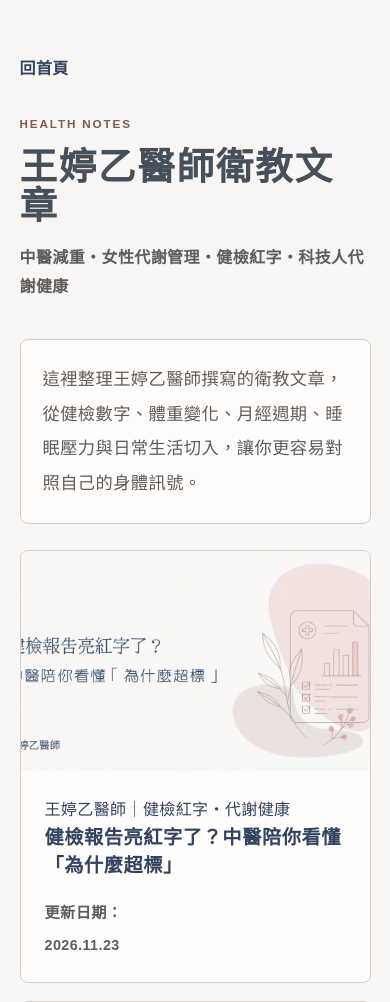
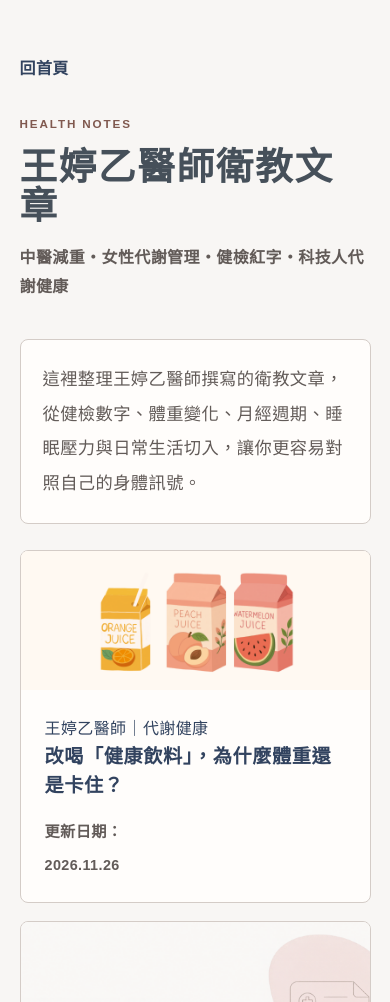
Before and after one commit to cheer3366/wang-tingyi-tcm, a Jekyll site: the page built from articles/index.html, in a window 390 px wide. Shown: the top 1002 px of the page. Built offline with Jekyll 4.4.1, drawn with Linux system fonts in a browser that asks for light colours; grey boxes are pictures that could not be loaded.

Commit message:
Add the approved healthy-looking drinks education article (#5)
* Add the approved healthy-looking drinks education article.

Publish the week-2 metabolic health piece with its square cover, and keep that cover fully visible on the article page and in the lists without changing how other covers are cropped.

Co-authored-by: cheer3366 <cheer3366@users.noreply.github.com>

* Replace the drinks article cover with the approved wide banner.

Show the 1600×640 illustration at the article text width, and keep the cartons fully visible on its list card without changing how other covers are cropped.

Co-authored-by: cheer3366 <cheer3366@users.noreply.github.com>

---------

Co-authored-by: Cursor Agent <cursoragent@cursor.com>
Co-authored-by: cheer3366 <cheer3366@users.noreply.github.com>

```diff
--- a/_layouts/article.html
+++ b/_layouts/article.html
@@ -28,6 +28,7 @@ body.editorial-article {background:#f6f3ed;color:#34453e;font-family:"Noto Sans
 .editorial-article .article-date{display:inline-block;font-size:13px;font-weight:400;color:#667066;margin:0;}
 .editorial-article .article-cover{background:#eee5d7;border-radius:18px;margin-bottom:36px;border:1px solid #e6dfd3;}
 .editorial-article .article-cover img{width:100%;max-height:540px;object-fit:contain;}
+.editorial-article .article-content > .article-cover{margin-top:0;}
 .editorial-article .reading-layout{display:grid;grid-template-columns:190px minmax(0,1fr);gap:40px;align-items:start;}
 .editorial-article .reading-nav{position:sticky;top:28px;padding-top:20px;border-top:2px solid #456652;font-size:14px;}
 .editorial-article .reading-nav p{font-size:12px;letter-spacing:.12em;color:#80574b;margin-bottom:14px;}
@@ -76,12 +77,14 @@ body.editorial-article {background:#f6f3ed;color:#34453e;font-family:"Noto Sans
 {% assign updated = page.date_modified | default: page.date %}
 {% if updated %}<p class="article-date">更新日期：<time datetime="{{ updated | date: '%Y-%m-%d' }}">{{ updated | date: '%Y.%m.%d' }}</time></p>{% endif %}
 </header>
+{% unless page.cover contains 'healthy-looking-drinks.png' %}
 {% if page.cover %}
 <figure class="article-cover"><img src="{% if page.cover contains '://' %}{{ page.cover }}{% elsif page.cover contains site.baseurl %}{{ page.cover }}{% else %}{{ site.baseurl }}{{ page.cover }}{% endif %}" alt="{{ page.title | escape }}文章封面" decoding="async"></figure>
 {% endif %}
+{% endunless %}
 <div class="reading-layout">
 <nav class="reading-nav" aria-label="文章目錄" hidden></nav>
-<article class="article-content">{{ content }}</article>
+<article class="article-content">{% if page.cover contains 'healthy-looking-drinks.png' %}<figure class="article-cover"><img src="{% if page.cover contains '://' %}{{ page.cover }}{% elsif page.cover contains site.baseurl %}{{ page.cover }}{% else %}{{ site.baseurl }}{{ page.cover }}{% endif %}" alt="{{ page.title | escape }}文章封面" decoding="async"></figure>{% endif %}{{ content }}</article>
 </div>
 <footer class="reading-footer"><span>王婷乙醫師 · 陪妳把日常，照顧得更好</span><a href="{{ site.baseurl }}/index.html#articles">探索更多衛教文章 →</a></footer>
 </main>
--- /dev/null
+++ b/articles/healthy-looking-drinks.md
@@ -0,0 +1,86 @@
+---
+layout: article
+title: "改喝「健康飲料」，為什麼體重還是卡住？"
+description: "午休後來一杯純果汁，下午點一杯燕麥奶拿鐵，晚上再喝一瓶調味優酪乳。很多久坐、外食的科技人和上班族，明明已經換成聽起來比較健康的飲料，體重還是停在原地。不是這些飲料「不能喝」，而是它們看起來清淡、聽起來健康，裡頭的糖分或澱粉，常常比我們想像中多。先看清楚杯子裡喝進了什麼，更能夠長期做下去。"
+category: 代謝健康
+date: 2026-11-26
+date_modified: 2026-11-26
+author: 王婷乙醫師
+cover: /wang-tingyi-tcm/assets/uploads/healthy-looking-drinks.png
+published: true
+---
+
+<div class="healthy-drinks-story" markdown="0">
+<style>
+
+.healthy-drinks-story{font-size:17px;line-height:2;overflow-wrap:break-word;}
+.editorial-article .healthy-drinks-story p{margin:0 0 22px;line-height:2.05;color:#46534c;}
+.editorial-article .healthy-drinks-story .story-intro{padding-bottom:12px;}
+.editorial-article .healthy-drinks-story .story-intro p:last-child{padding:22px 24px;border-left:3px solid #b6c5a6;background:#f0f3eb;border-radius:0 10px 10px 0;}
+.editorial-article .healthy-drinks-story .story-section{margin:32px 0 0;padding:0;border:0;border-radius:0;background:transparent;}
+.editorial-article .healthy-drinks-story h2{font-size:24px;line-height:1.6;margin:0 0 24px;padding:28px 0 0;border-top:1px solid #dce2d5;letter-spacing:.015em;}
+.editorial-article .healthy-drinks-story h3{font-size:19px;line-height:1.7;margin:28px 0 14px;padding:0;color:#355443;}
+.editorial-article .healthy-drinks-story ul,.editorial-article .healthy-drinks-story ol{display:block;margin:0 0 26px;padding-left:1.3em;}
+.editorial-article .healthy-drinks-story ul{list-style:disc;}
+.editorial-article .healthy-drinks-story ol{list-style:decimal;}
+.editorial-article .healthy-drinks-story li{background:none;border-radius:0;padding:0 0 10px 4px;font-size:17px;}
+.editorial-article .healthy-drinks-story li::marker{color:#91a47d;}
+.editorial-article .healthy-drinks-story li p{margin:0;}
+.editorial-article .article-content .healthy-drinks-story strong{display:inline;margin:0;font-weight:700;color:#355443;}
+.editorial-article .healthy-drinks-story .story-closing p{padding:22px 24px;background:#f7ede6;border-radius:12px;}
+.editorial-article .healthy-drinks-story hr{border:0;border-top:1px solid #dce2d5;margin:8px 0 22px;}
+.editorial-article .healthy-drinks-story .disclaimer{margin:8px 0 0;font-size:14px;line-height:1.9;color:#6c756b;}
+.editorial-article .healthy-drinks-story .disclaimer em{font-style:italic;}
+@media(max-width:720px){.editorial-article .healthy-drinks-story h2{font-size:21px;}.editorial-article .healthy-drinks-story h3{font-size:18px;}.editorial-article .healthy-drinks-story li{font-size:16px;}.editorial-article .healthy-drinks-story .story-intro p:last-child,.editorial-article .healthy-drinks-story .story-closing p{padding:18px;}}
+
+</style>
+<div class="story-intro">
+<p>午休後來一杯純果汁，下午點一杯燕麥奶拿鐵，晚上再喝一瓶調味優酪乳。很多久坐、外食的科技人和上班族，會這樣對自己說：「至少，我已經比較少喝手搖飲了。」</p>
+<p>可是過了一陣子，體重還是停在原地。明明已經換成聽起來比較健康的飲料，為什麼身體還是卡住？</p>
+<p>我想先說清楚：不是這些飲料「不能喝」，而是它們看起來清淡、聽起來健康，裡頭的糖分或澱粉，常常比我們想像中多。如果把它們當成沒有負擔的水來喝，身體還是會慢慢累積額外的負擔。</p>
+</div>
+<section class="story-section">
+<h2>純果汁：天然，不等於沒有糖</h2>
+<p>「這是 100% 純果汁，又沒有另外加糖。」</p>
+<p>一瓶市售 350 cc 的 100% 純柳橙汁，含糖量大約在 30 克以上，相當於 7 顆以上的方糖。這些糖雖然來自水果，身體一樣要處理。研究觀察到，少量果糖大多會先在小腸處理掉；但一次喝進大量，例如一整瓶果汁，或是空腹時喝，多出來的果糖比較容易直接送到肝臟，而肝臟處理果糖時，比處理葡萄糖更容易把它轉成脂肪。</p>
+<p>尤其是瓶裝果汁，榨汁過程已經去掉大部分膳食纖維。少了纖維，血糖上升往往比直接吃水果更快。所以果汁可以偶爾選，但不太適合天天拿來當水喝。</p>
+</section>
+<section class="story-section">
+<h2>調味優酪乳：益生菌旁邊，可能還有糖</h2>
+<p>優酪乳常被當成對腸道友善的選擇。可是市售調味優酪乳，像草莓、藍莓口味，每瓶含糖量常常在 20 到 30 克；和無添加糖的原味版本比起來，糖量有時會到 3 到 5 倍。</p>
+<p>不是優酪乳本身有問題，而是「調味」兩個字值得看一下標示。如果想吃優格，可以選無添加糖的原味，再自己加一點新鮮水果增添風味。</p>
+</section>
+<section class="story-section">
+<h2>燕麥奶：它比較像主食，而不是奶</h2>
+<p>走進咖啡廳，把鮮奶換成燕麥奶，常會覺得自己選得比較健康。可是在台灣的六大類食物分類裡，燕麥奶並不屬於乳品類，而是全穀雜糧類，和白飯、地瓜、麵條是同一家族。</p>
+<p>換句話說，它比較像一份液態的主食，而不只是一杯飲料。一小瓶市售燕麥奶大約 240 cc，澱粉量大約等於六湯匙乾燕麥片，也相當於半碗白飯。如果早上、下午、晚上各喝一瓶，就等於在正餐之外，又多吃了大約一碗半的飯，自己卻可能還覺得今天喝得很清淡。這也比較像又吃進一份液態澱粉，可能讓血糖上升得比較快。</p>
+<p>燕麥奶可以選，只是既然已經喝下去了，正餐的澱粉就可以再留意一下。</p>
+</section>
+<section class="story-section">
+<h2>中醫怎麼看：甜和澱粉，常常先卡在脾胃</h2>
+<p>我在看這些「看起來健康的飲料」時，會多想一步：它們對脾胃來說，是不是一次又一次的負擔。</p>
+<p>從中醫的角度，甜飲和澱粉攝取得比較多，容易讓身體朝向濕熱——也就是水濕停滯、代謝節奏變慢的狀態。常見的訊號包括：容易水腫、疲倦、腹脹，或排便黏膩。長期下來，也可能影響脾胃運化。</p>
+<p>對代謝本來就比較慢、脾胃比較弱的人來說，這些不太容易被察覺的糖和澱粉，也可能慢慢變成身體的負擔。這也是為什麼我不會只問「你有沒有少喝手搖飲」，還會問白天都喝了什麼、有沒有水腫或腹脹。看清楚自己的體質和節奏，調整起來才比較溫柔，也比較能持續。</p>
+</section>
+<section class="story-section">
+<h2>想喝得比較安心，可以先從這裡開始</h2>
+<p>不需要一次全部換掉，先從做得到的開始：</p>
+<ol>
+<li>
+<p>日常補水，先回到白開水。淡茶或無糖茶也是沒有額外糖分的選擇。</p>
+</li>
+<li>
+<p>想換口味時，可以自製蔬果水，例如在水裡放黃瓜片、薄荷葉或檸檬片。</p>
+</li>
+<li>
+<p>如果還是想喝手搖，可優先選擇純茶、無糖，配料少一點。糖分有時會藏在果汁、乳品，或珍珠、蒟蒻這類配料裡。台大公衛學院 2026 年發表的研究，檢測了 126 杯連鎖店的無糖或半糖手搖飲，約有 85% 的實際含糖量比標示更高；即使標示「無加糖」，也有約 55% 驗出糖分。</p>
+</li>
+<li>
+<p>純果汁、調味優酪乳、燕麥奶可以偶爾選，但盡量不要當成隨時可喝的水。</p>
+</li>
+</ol>
+<p>慢慢來比較快。先看清楚杯子裡喝進了什麼，比一下子給自己很多規定，更能夠長期做下去。</p>
+</section>
+<hr>
+<p class="disclaimer"><em>本文為衛教資訊，無法取代個別診療。每個人的體質與狀況不同，正在服藥或有慢性病請依醫師建議。個人狀況請諮詢醫師。實際看診時間請以院所公告與預約結果為準。</em></p>
+</div>
--- a/articles/index.html
+++ b/articles/index.html
@@ -33,7 +33,7 @@ layout: null
         <a class="article-card" href="{{ site.baseurl }}{{ article.url }}">
           {% if article.cover %}
           <img
-            class="article-card-thumb"
+            class="article-card-thumb{% if article.cover contains 'healthy-looking-drinks.png' %} article-card-thumb--banner{% endif %}"
             src="{% if article.cover contains '://' %}{{ article.cover }}{% elsif article.cover contains site.baseurl %}{{ article.cover }}{% else %}{{ site.baseurl }}{{ article.cover }}{% endif %}"
             alt="{{ article.title | escape }}縮圖"
           />
--- a/styles.css
+++ b/styles.css
@@ -1587,3 +1587,11 @@ section[id] { scroll-margin-top: 132px; }
   .hero .intro { display: block; font-size: .875rem; line-height: 1.95; }
   .hero .hero-actions { margin-top: 24px; }
 }
+
+/* Wide 1600×640 banner: keep the whole illustration inside this card only. */
+.article-index-grid .article-card-thumb.article-card-thumb--banner {
+  height: auto;
+  aspect-ratio: 5 / 2;
+  object-fit: contain;
+  background: #fff9f2;
+}
```
Also changed, not shown: assets/uploads/healthy-looking-drinks.png (added).
